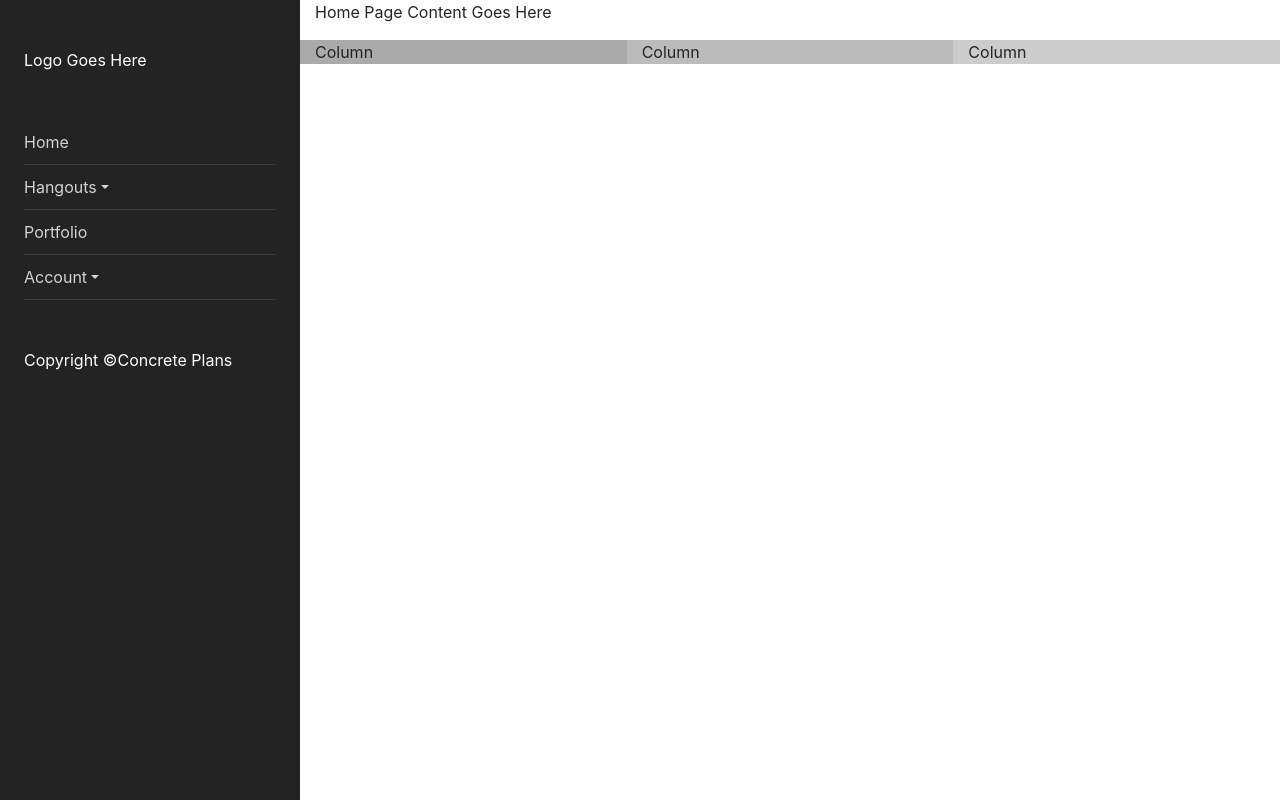
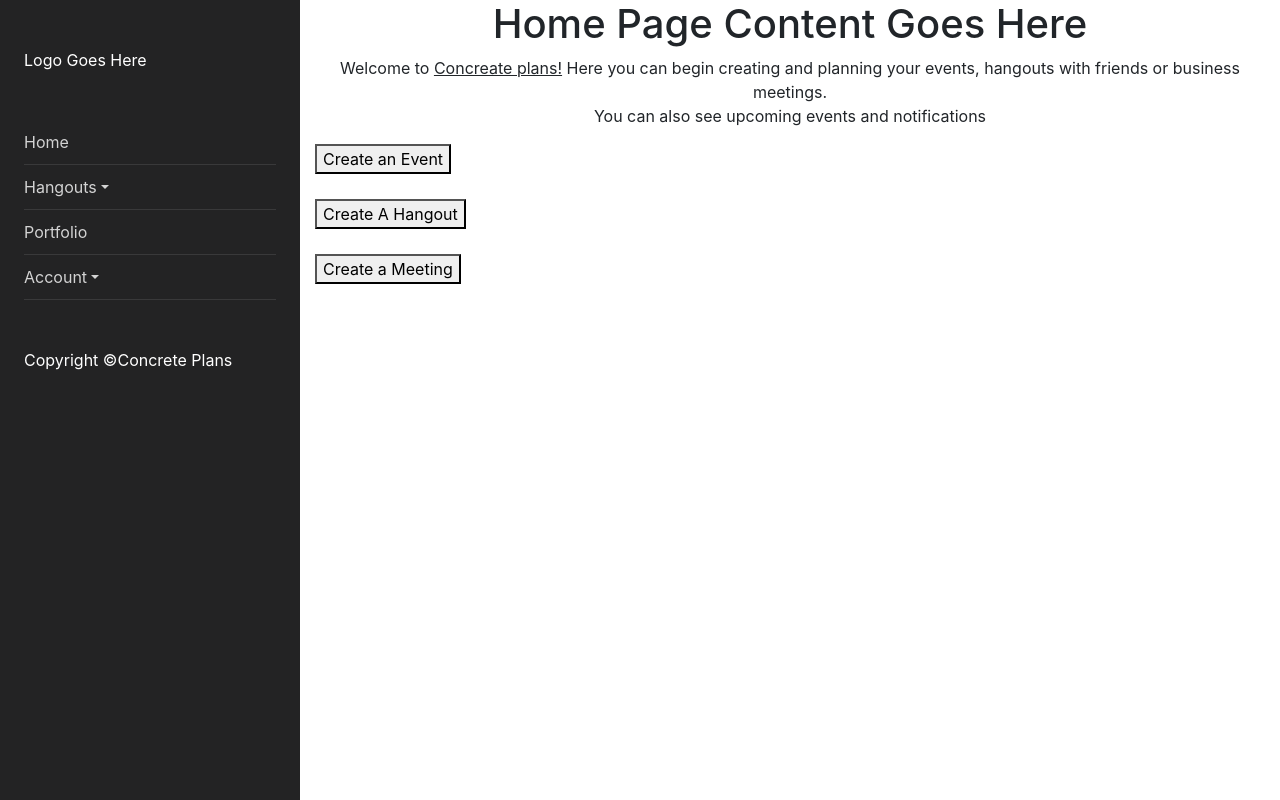
Before and after one commit to brandondunc94/concrete-plans-frontend, an Angular app: page /home in a window 1280 px wide. Built offline with nearby package versions, Linux system fonts and the light colour scheme.

Commit message:
Adding Button and Shadow Box Class

```diff
--- a/src/app/home/home.component.css
+++ b/src/app/home/home.component.css
@@ -0,0 +1,8 @@
+.shadow-box{
+    background-color: aliceblue;
+    border: 1px solid black;
+    Height: 50px;
+}
+.custom-button{
+    margin-bottom: 25px;
+}
--- a/src/app/home/home.component.html
+++ b/src/app/home/home.component.html
@@ -1,8 +1,17 @@
 <div class="container-fluid">
-    <p>Home Page Content Goes Here</p>
-    <div class="row d-flex">
-        <div class="col d-flex" style="background-color:#aaa;">Column</div>
-        <div class="col d-flex" style="background-color:#bbb;">Column</div>
-        <div class="col d-flex" style="background-color:#ccc;">Column</div>
+    <h1 style="text-align:center">Home Page Content Goes Here</h1>
+    <p style="text-align:center">Welcome to <u>Concreate plans!</u> Here you can begin creating and planning your events, hangouts with friends or business meetings. <br> You can also see upcoming events and notifications</p>
+    <div class="row">
+        <div class="col">
+            <div>
+                <button class="custom-button">Create an Event</button>
+            </div>
+            <div>
+                <button class="custom-button">Create A Hangout</button>
+            </div>
+            <div>
+                <button class="custom-button">Create a Meeting</button>
+            </div>
+        </div>
     </div>
 </div>
```
Also changed, not shown: 1 other file (tests, documents, lock files or other folders).
